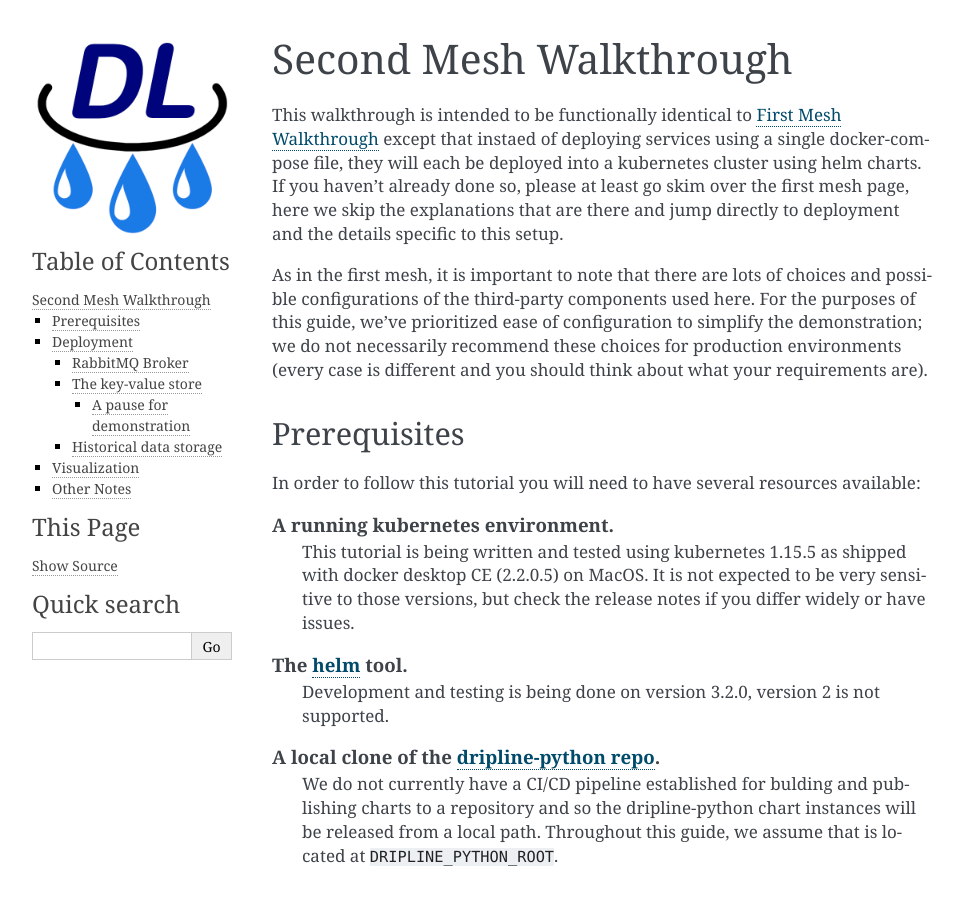
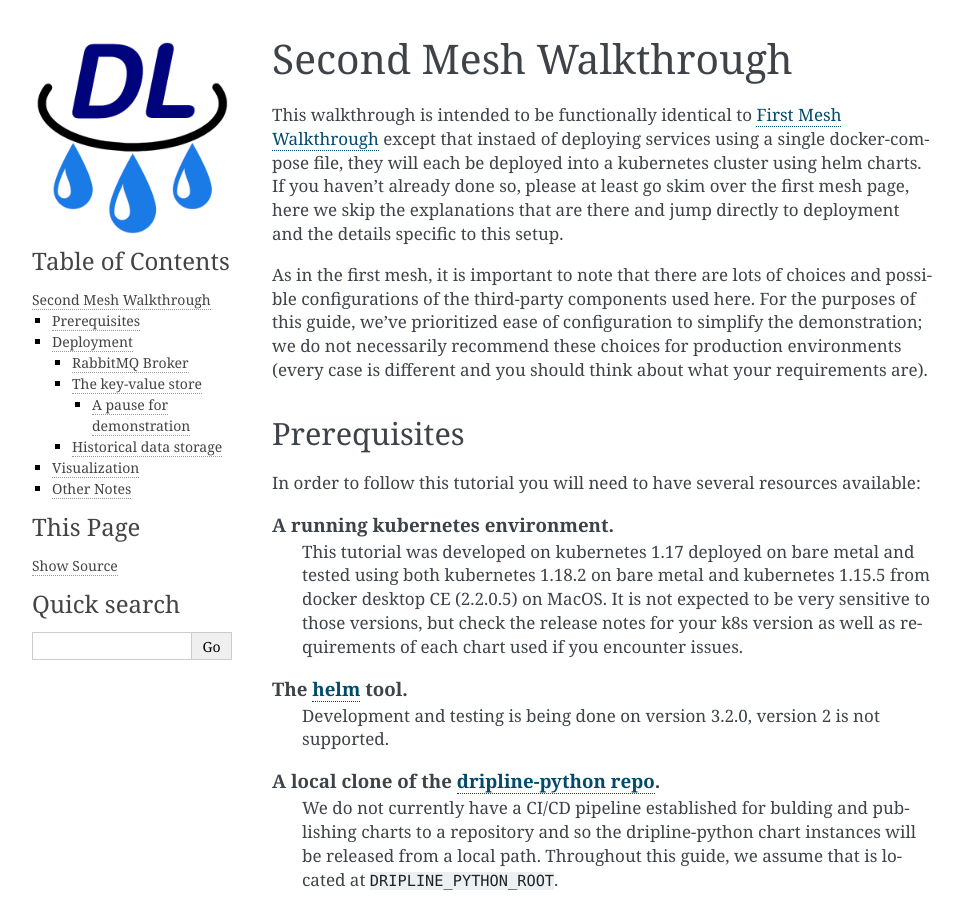
Before and after one commit to driplineorg/controls-guide, a Sphinx documentation site: the page built from source/guides/second-mesh.rst, in a window 1280 px wide and 900 px high. Shown: the whole window, without its empty margins (148-1111 px from the left). Built offline with Sphinx 7.4.7, drawn with Linux system fonts in a browser that asks for light colours; some of the changed text lies outside the part shown.

Commit message:
fixing points reported by Raphael

```diff
--- a/source/guides/second-mesh.rst
+++ b/source/guides/second-mesh.rst
@@ -18,7 +18,7 @@ In order to follow this tutorial you will need to have several resources availab
 .. glossary::
 
   A running kubernetes environment.
-    This tutorial is being written and tested using kubernetes 1.15.5 as shipped with docker desktop CE (2.2.0.5) on MacOS. It is not expected to be very sensitive to those versions, but check the release notes if you differ widely or have issues.
+    This tutorial was developed on kubernetes 1.17 deployed on bare metal and tested using both kubernetes 1.18.2 on bare metal and kubernetes 1.15.5 from docker desktop CE (2.2.0.5) on MacOS. It is not expected to be very sensitive to those versions, but check the release notes for your k8s version as well as requirements of each chart used if you encounter issues.
 
   The `helm <https://helm.sh>`_ tool.
     Development and testing is being done on version 3.2.0, version 2 is not supported.
```
Also changed, not shown: other parts of source/guides/second-mesh.rst (+1 -1 lines).
